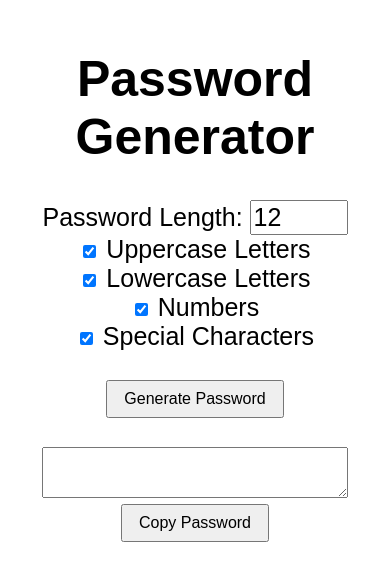
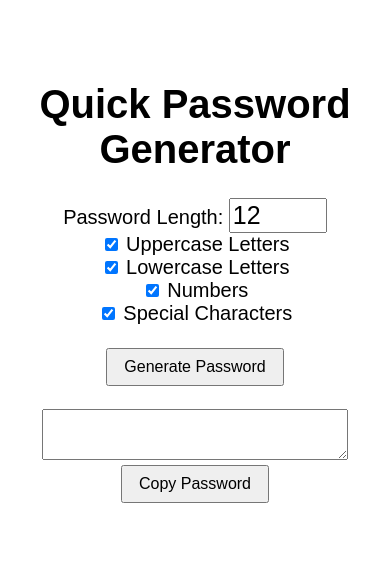
Before and after one commit to ooexiaoo/Password-Generator, a plain HTML site: page index.html in a window 390 px wide. Shown: the part 143-724 px from the top of the page. Drawn offline with Linux system fonts and the light colour scheme.

Commit message:
minor changes

```diff
--- a/index.html
+++ b/index.html
@@ -7,7 +7,7 @@
 </head>
 <body>
   <div class="container">
-    <h1>Password Generator</h1>
+    <h1>Quick Password Generator</h1>
     <label for="length">Password Length:</label>
     <input type="number" id="length" min="1" max="128" value="12">
     <br>
--- a/styles.css
+++ b/styles.css
@@ -23,7 +23,7 @@ body {
 
   @media screen and (max-width: 768px) {
     body {
-      font-size: 25px; /* Increase the font size for smaller screens */
+      font-size: 20px; /* Increase the font size for smaller screens */
       /* Add other necessary adjustments for smaller screens */
     }
 
```
